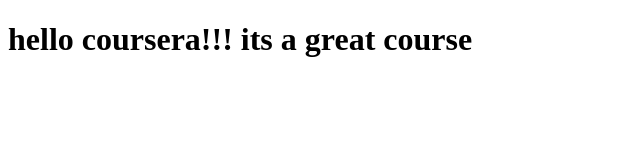
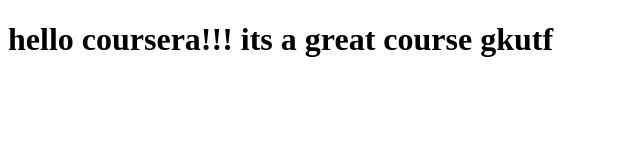
Before and after one commit to Shaityajit/Coursera, a plain HTML site: page mod2-sol/index.html in a window 1280 px wide. Shown: the whole page, without its empty margins (0-640 px from the left). Drawn offline with Linux system fonts and the light colour scheme.

Commit message:
Update index.html

```diff
--- a/mod2-sol/index.html
+++ b/mod2-sol/index.html
@@ -4,6 +4,6 @@
 	<title>coursera</title>
 </head>
 <body>
-<h1>hello coursera!!! its a great course</h1>
+<h1>hello coursera!!! its a great course gkutf</h1>
 </body>
 </html>
```
